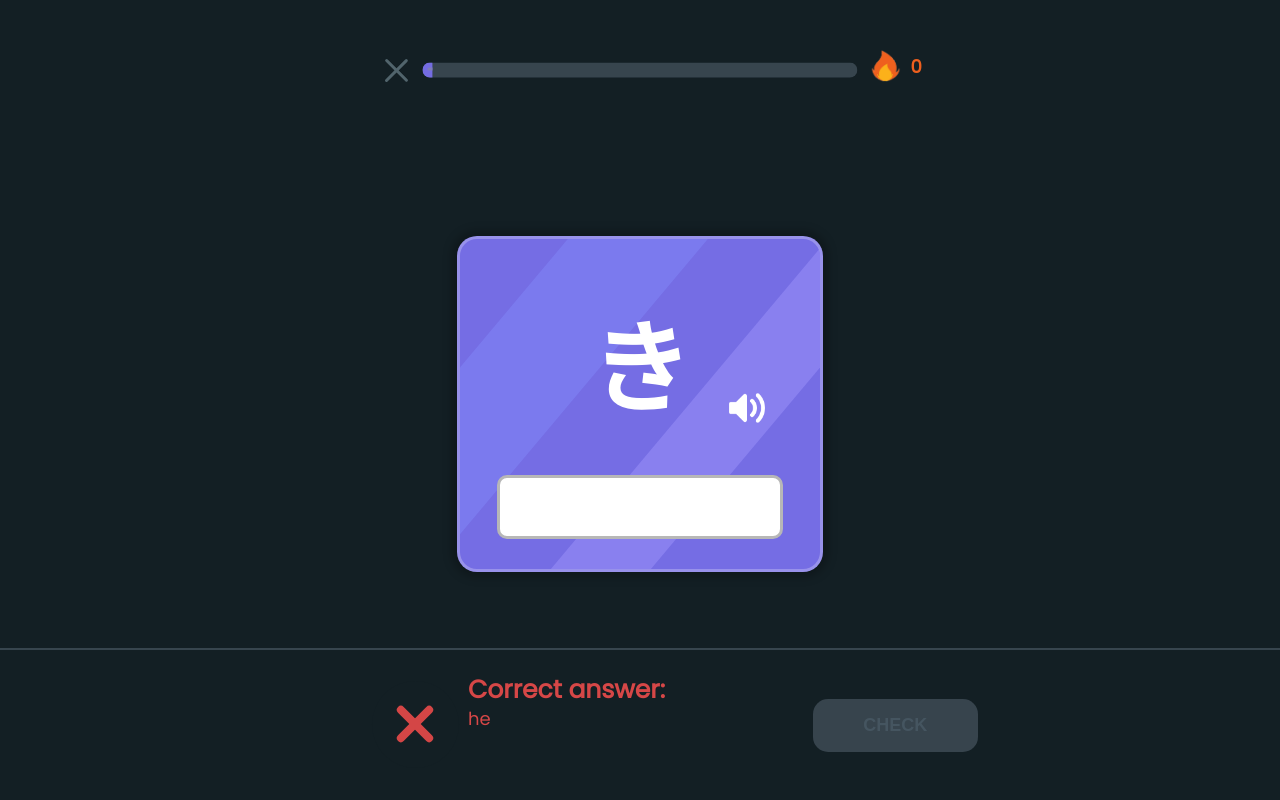
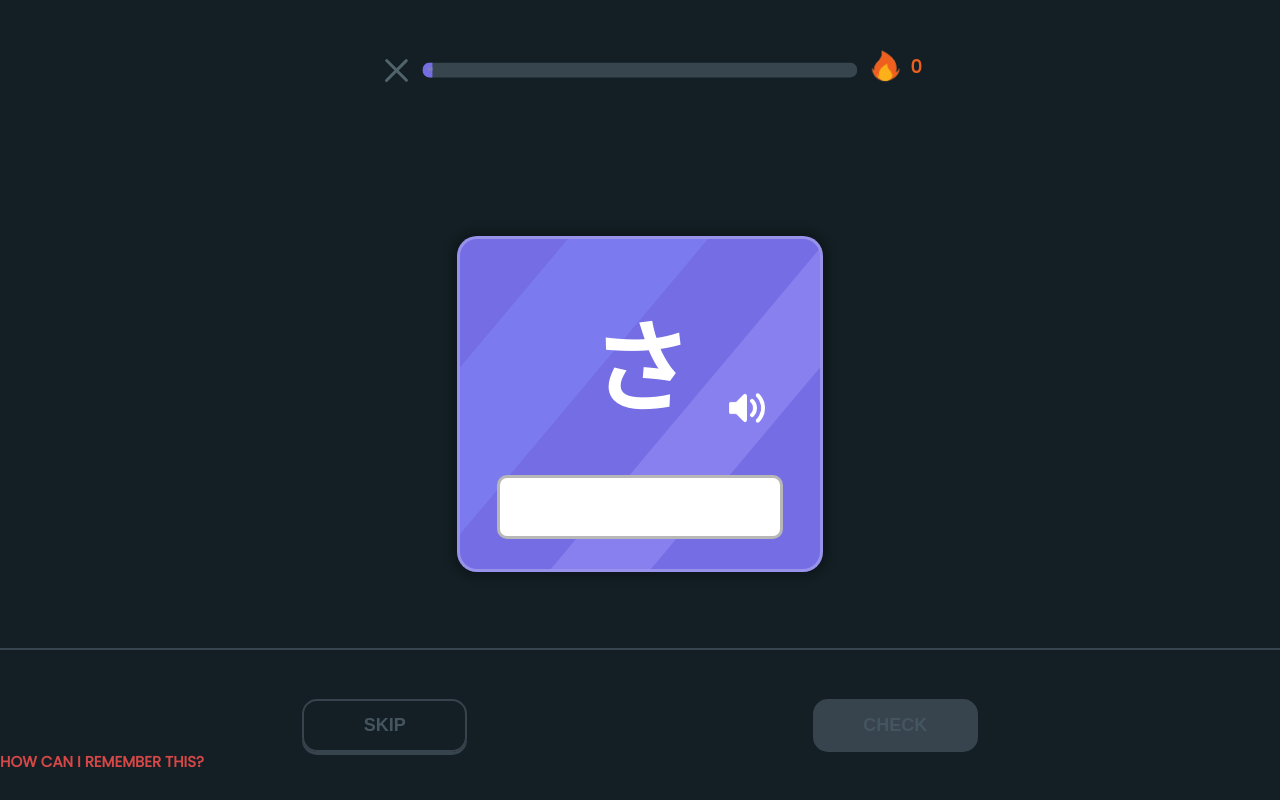
Before and after one commit to floriiian/JLearn, a web app: page /hiragana.html in a window 1280 px wide. Run offline with its HTML, style and script files only (its server is not run), Linux system fonts and the light colour scheme; data that the repository does not hold is empty.

Commit message:
Add files via upload

```diff
--- a/src/main/resources/public/footer.css
+++ b/src/main/resources/public/footer.css
@@ -33,6 +33,7 @@
     width: 200px;
     height: 200px;
     transform: translateX(-60%) translateY(12%);
+    visibility: hidden;
 }
 .footer-headline {
     position: absolute;
@@ -40,6 +41,7 @@
     transform: translateX(20px);
     bottom: 65%;
     font-weight: 900;
+    visibility: hidden;
 
     font-size: 25px;
     color: #d64747;
@@ -50,10 +52,24 @@
     transform: translateX(20px);
     bottom: 50%;
     font-weight: 100;
+    visibility: hidden;
 
     font-size: 18px;
     color: #d64747;
 }
+
+.learn-container{
+    cursor: pointer;
+}
+
+.learn-text {
+    position: absolute;
+    top: 50%;
+    font-weight: bold;
+    font-size: 15px;
+    color: #d64747;
+}
+
 
 .dot {
     height: 87px;
@@ -122,9 +138,6 @@
     color: #455560;
     border: 2px solid #37444d;
     box-shadow: 0 3px 0 #37444d;
-
-    /* Enable if wrong or right  */
-    visibility: hidden;
 }
 
 .check-button:hover {
--- a/src/main/resources/public/hiragana.html
+++ b/src/main/resources/public/hiragana.html
@@ -3,6 +3,7 @@
 <head>
     <meta charset="UTF-8">
     <meta name="viewport" content="width=device-width, initial-scale=1.0">
+    <link rel="icon" type="image/x-icon" href="/images/favicon.ico">
     <link href='https://fonts.googleapis.com/css?family=Poppins' rel='stylesheet'>
 
     <!-- Yeah, multiple CSS files, I will change this later for loading performance -->
@@ -53,6 +54,11 @@
         <p class="footer-headline">Correct answer:</p>
         <p class="footer-information">he</p>
 
+        <div class="learn-container">
+            <span class="learn-icon"></span>
+            <span class="learn-text">HOW CAN I REMEMBER THIS?</span>
+        </div>
+
         <div class="circle-container">
             <span class="dot"></span>
             <span class="wrong"></span>
--- a/src/main/resources/public/hiragana.js
+++ b/src/main/resources/public/hiragana.js
@@ -1,5 +1,5 @@
 let loadMainKana = true;
-let loadDakutenKana = false;
+let loadDakutenKana = true;
 let loadCombinationKana = false;
 
 async function loadJSON() {
@@ -55,6 +55,7 @@
 
 const checkButton = document.getElementById("checkButton");
 
+const skipButton = document.querySelector('.skip-button');
 const footerContainer = document.querySelector('.footer-container');
 const footerHeadline = document.querySelector('.footer-headline');
 const footerInformation = document.querySelector('.footer-information');
@@ -108,6 +109,7 @@
     setProgressBarWidth(100 * current / total)
     fadeElement(cardsContainer)
     switchCheckButton(false);
+    changeFooterStyle(false);
 
     console.log(remainingHiragana.length)
     if (remainingHiragana.length > 0) {
@@ -125,6 +127,11 @@
 }
 
 function handleAnswer(){
+
+    if(inputField.readOnly){
+        loadNextCard();
+        return;
+    }
 
     const userAnswer = inputField.value.toLowerCase().trim()
     const correctAnswer = remainingHiragana[currentCardIndex]?.["romaji"];
@@ -148,21 +155,27 @@
 
         correctSound.play();
 
+
         totalTime += timeTaken;
         remainingHiragana.splice(currentCardIndex, 1);
         currentStreak++;
         loadNextCard();
 
     } else {
+        changeFooterStyle(true);
 
-        footerContainer.style.backgroundColor = "#202f36"
-        footerHeadline.style.visibility = "visible"
-        footerInformation.style.visibility = "visible"
-        redCircleElement.style.visibility = "visible"
+        let footerText = "";
+        if(jsonContentLoaded){
+            footerText = hiraganaHepburn ? hiraganaHepburn + " / " + hiraganaKunrei : correctAnswer
+        }
+        footerInformation.innerText = footerText;
 
+        // Force the button color to update before proceeding
+        setTimeout(() => {
             checkButton.style.backgroundColor = "#ec5454";
             checkButton.style.color = "#131f24";
-        checkButton.style.boxShadow = "#d64747 0 1px 0";
+            checkButton.style.boxShadow = "#d64747 0 1px";
+        }, 50); // Small delay for rendering
 
         shakeElement(cardsContainer);
         currentStreak = 0;
@@ -188,18 +201,22 @@
 }
 
 function switchCheckButton(enable = true) {
-    if(enable){
-        checkButton.style.backgroundColor = "#7a79ed";
-        checkButton.style.color = "#1b1a38";
-        checkButton.style.boxShadow = '0 5px 0 #37444d';
-        checkButton.style.pointerEvents = "auto";
+    checkButton.style.backgroundColor = enable ? "#7a79ed" : "#37444d";
+    checkButton.style.color = enable ? "#1b1a38" : "#455560";
+    checkButton.style.boxShadow = enable ? '0 5px 0 #37444d' :  "0 0px 0 #37444d";
+    checkButton.style.pointerEvents = enable ? "auto" : "none";
 }
-    else{
-        checkButton.style.backgroundColor = "#37444d";
-        checkButton.style.boxShadow = "0 0px 0 #37444d";
-        checkButton.style.color = "#455560";
-        checkButton.style.pointerEvents = "none";
-    }
+
+function changeFooterStyle(isWrong = true){
+    footerContainer.style.backgroundColor = isWrong ? "#202f36" : "transparent";
+    footerHeadline.style.visibility = isWrong ? "visible" : "hidden";
+    footerInformation.style.visibility = isWrong ? "visible" : "hidden";
+    redCircleElement.style.visibility = isWrong ? "visible" : "hidden"
+
+    inputField.readOnly = isWrong;
+
+    skipButton.style.visibility = isWrong ? "hidden" : "visible";
+    checkButton.innerText = isWrong ? "Continue" : "Check";
 }
 
 function shakeElement(element) {
@@ -219,6 +236,7 @@
 
 inputField.addEventListener("keyup", function(event) {
 
+    if(!inputField.readOnly){
         if(inputField.value.length > 0){
             if(event.key === "Enter") {
                 handleAnswer();
@@ -228,4 +246,5 @@
         else{
             switchCheckButton(false);
         }
+    }
 })
```
Lines whose indentation alone changed are shown as unchanged.
